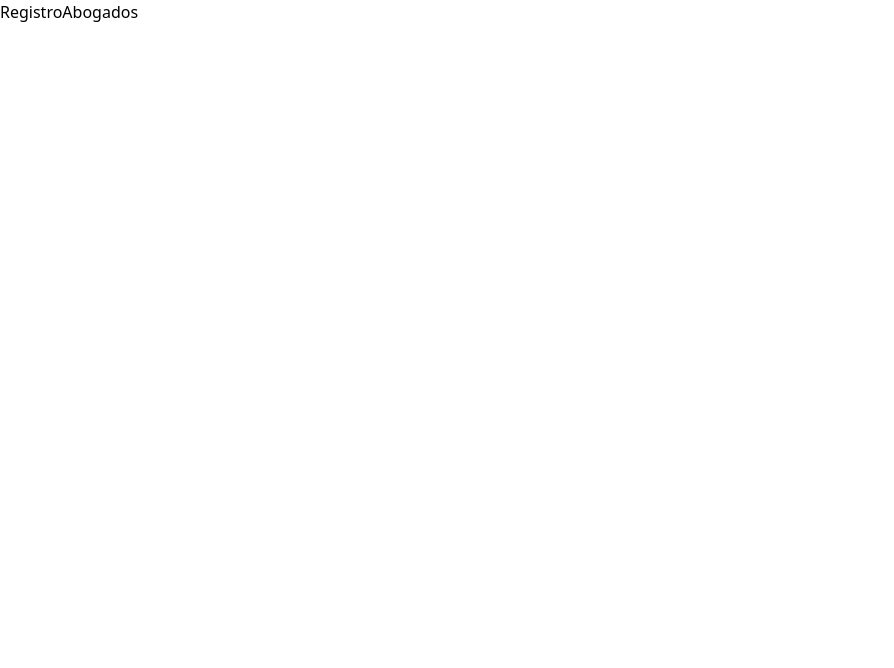
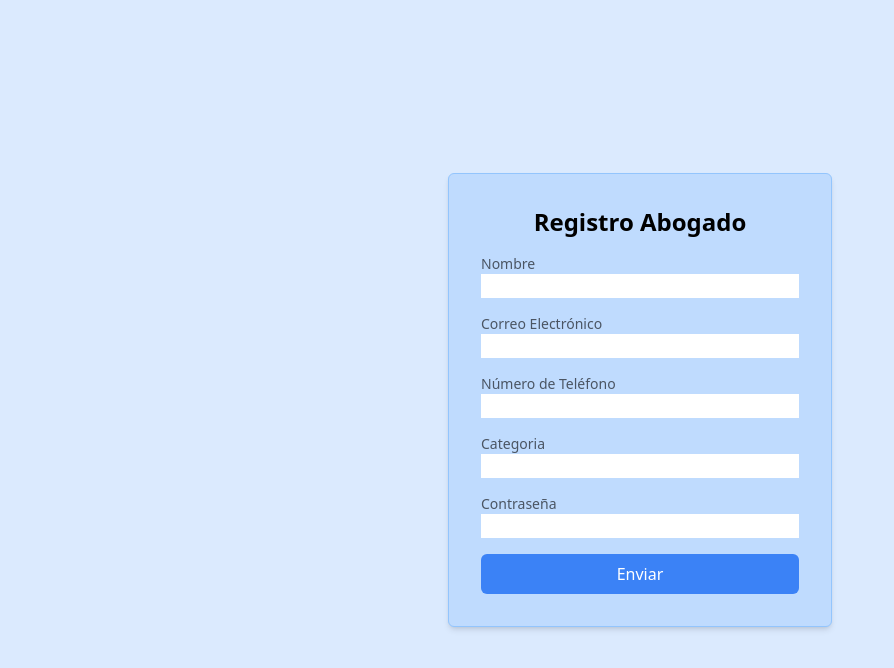
Before and after one commit to Mepa1409/ProyectoGerencia, a React (Vite) app in the folder frontend/: page /registerAbogados in a window 1280 px wide. Shown: the top 668 px of the page, without its empty margins (0-894 px from the left). Built offline with nearby package versions, Linux system fonts and the light colour scheme.

Commit message:
Se agrega formulario registroabogados

```diff
--- a/frontend/src/App.jsx
+++ b/frontend/src/App.jsx
@@ -3,6 +3,7 @@ import { AuthProvider } from './context/authContext'
 import RegisterPage from './pages/RegisterPage'
 import LoginPage from './pages/LoginPage'
 import Inicio from './pages/Inicio'
+import RegisterAbogados from './pages/RegisterAbogado'
 function App(){
   return(
 
@@ -12,7 +13,7 @@ function App(){
       <Route path='/' element={<Inicio/>}/>
       <Route path='/login' element={<LoginPage/>}/>
       <Route path='/register' element={<RegisterPage/>}/>
-      <Route path='/registerAbogados' element={<h1>RegistroAbogados</h1>}/>
+      <Route path='/registerAbogados' element={<RegisterAbogados/>}/>
       <Route path='/profile' element={<h1>Pagina De Inicio</h1>}/>
       <Route path='/abogadoslist' element={<h1>abogadoslist</h1>}/>
 
--- /dev/null
+++ b/frontend/src/pages/RegisterAbogado.jsx
@@ -0,0 +1,122 @@
+import { useForm } from 'react-hook-form';
+import { useAuth } from '../context/authContext';
+import { useEffect } from 'react';
+import {useNavigate} from 'react-router-dom'
+
+function RegisterAbogados() {
+    const { register, handleSubmit,formState:{errors} , } = useForm();
+    const {signup,isAuthenticated, errors:RegisterErrors} =useAuth();
+    const navigate =useNavigate()
+
+    useEffect(()=>{
+      if(isAuthenticated) navigate("/abogadoslist")
+    },[isAuthenticated])
+
+    const onSubmit = handleSubmit(async (values) => {
+    signup(values)
+    });
+
+    return (
+      <div className="flex items-center justify-center h-screen bg-blue-100">
+
+        <div className="bg-blue-200 border border-blue-300 p-8 rounded-md shadow-md w-full sm:w-96">
+        {
+          RegisterErrors.map((error,i)=>(
+            <div className='bg-red-500 p-2 text-white' key={i}>
+              {error}
+            </div>
+          ))
+        }
+          <h2 className="text-2xl font-bold mb-4 text-center">Registro Abogado</h2>
+          <form onSubmit={onSubmit} className="space-y-4">
+            <div className="mb-4">
+              <label className="block text-gray-600 text-sm">Nombre</label>
+              <input
+                type="text"
+                {...register('username', { required: true })}
+                className="form-input w-full"
+              />
+              {
+              errors.username && (
+                <p className='text-red-500'>
+                Username is required
+                </p>
+              )
+              }
+            </div>
+
+            <div className="mb-4">
+              <label className="block text-gray-600 text-sm">Correo Electrónico</label>
+              <input
+                type="email"
+                {...register('email', { required: true })}
+                className="form-input w-full"
+              />
+                {
+              errors.email && (
+                <p className='text-red-500'>
+                Email is required
+                </p>
+              )
+              }
+            </div>
+
+            <div className="mb-4">
+              <label className="block text-gray-600 text-sm">Número de Teléfono</label>
+              <input
+                type="number"
+                {...register('phone', { required: true })}
+                className="form-input w-full"
+              />
+                {
+              errors.phone && (
+                <p className='text-red-500'>
+                phone is required
+                </p>
+              )
+              }
+            </div>
+            <div className="mb-4">
+              <label className="block text-gray-600 text-sm">Categoria</label>
+              <input
+                type="text"
+                {...register('category', { required: true })}
+                className="form-input w-full"
+              />
+                {
+              errors.category && (
+                <p className='text-red-500'>
+                category is required
+                </p>
+              )
+              }
+            </div>
+            <div className="mb-4">
+              <label className="block text-gray-600 text-sm">Contraseña</label>
+              <input
+                type="password"
+                {...register('password', { required: true })}
+                className="form-input w-full"
+              />
+               {
+              errors.password && (
+                <p className='text-red-500'>
+                password is required
+                </p>
+              )
+              }
+            </div>
+
+            <button
+              type="submit"
+              className="bg-blue-500 text-white p-2 rounded-md hover:bg-blue-600 transition duration-300 w-full"
+            >
+              Enviar
+            </button>
+          </form>
+        </div>
+      </div>
+    );
+  }
+
+  export default RegisterAbogados;
```
